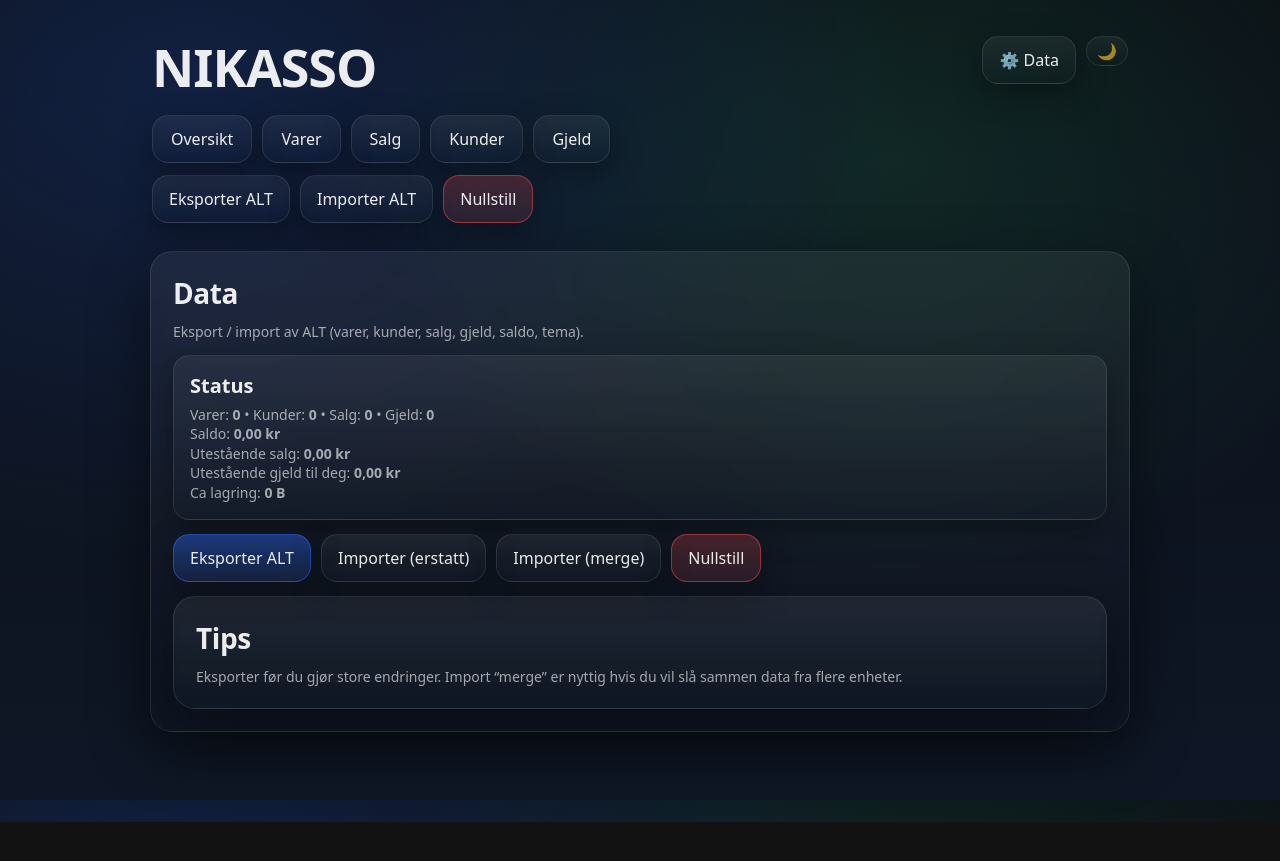
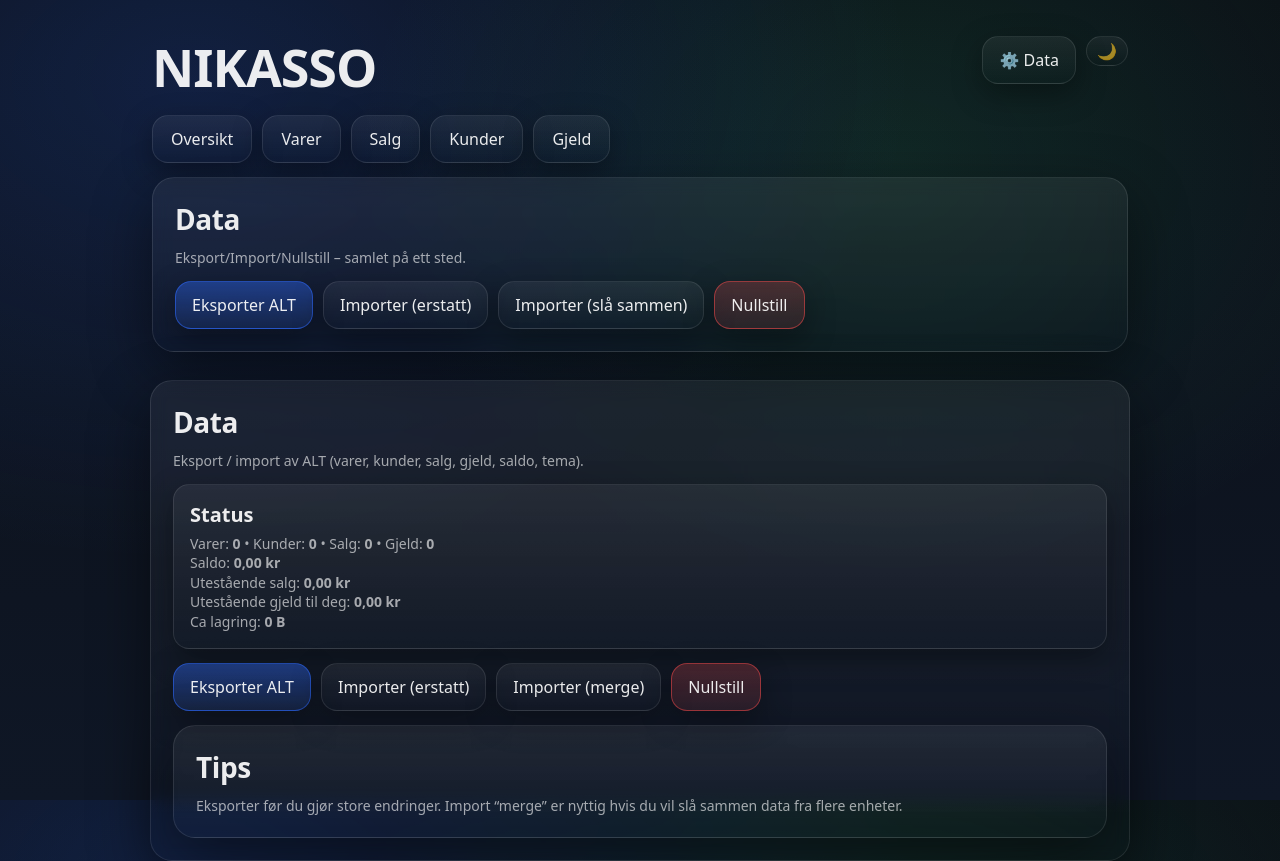
Before and after one commit to nikolaihoffmann-svg/Nikasso-, a React (Vite) app: page / in a window 1280 px wide. Both pictures are taken after a click on the button "⚙️ Data". Before the commit the page ends 822 px from the top, so only its background shows below. Built offline with nearby package versions, Linux system fonts and the light colour scheme.

Commit message:
Update App.tsx

```diff
--- a/src/app/App.tsx
+++ b/src/app/App.tsx
@@ -2,12 +2,12 @@
 import React, { useEffect, useMemo, useState } from "react";
 import {
   applyThemeToDom,
+  clearAllData,
+  downloadExportAll,
   getTheme,
+  pickImportAllFile,
   setTheme,
   Theme,
-  downloadExportAll,
-  pickImportAllFile,
-  clearAllData,
 } from "./storage";
 
 import { Oversikt } from "../pages/Oversikt";
@@ -78,24 +78,31 @@ export function App() {
           </button>
         </nav>
 
-        {/* Liten “quick actions” KUN når man er på Backup */}
         {tab === "backup" ? (
-          <div className="btnRow" style={{ marginTop: 12 }}>
-            <button className="btn" type="button" onClick={downloadExportAll}>
+          <div className="card" style={{ marginTop: 14 }}>
+            <div className="cardTitle">Data</div>
+            <div className="cardSub">Eksport/Import/Nullstill – samlet på ett sted.</div>
+
+            <div className="btnRow">
+              <button className="btn btnPrimary" type="button" onClick={() => downloadExportAll()}>
                 Eksporter ALT
               </button>
-            <button className="btn" type="button" onClick={pickImportAllFile("replace")}>
-              Importer ALT
+              <button className="btn" type="button" onClick={() => pickImportAllFile("replace")}>
+                Importer (erstatt)
+              </button>
+              <button className="btn" type="button" onClick={() => pickImportAllFile("merge")}>
+                Importer (slå sammen)
               </button>
               <button
                 className="btn btnDanger"
                 type="button"
                 onClick={() => {
-                if (confirm("Slette ALL data i nettleseren? (Varer, kunder, salg, gjeld)")) clearAllData();
+                  if (confirm("Slette ALL data i nettleseren? (Varer, kunder, salg, gjeld, saldo)")) clearAllData();
                 }}
               >
                 Nullstill
               </button>
+            </div>
           </div>
         ) : null}
       </header>
```
Lines whose indentation alone changed are shown as unchanged.
